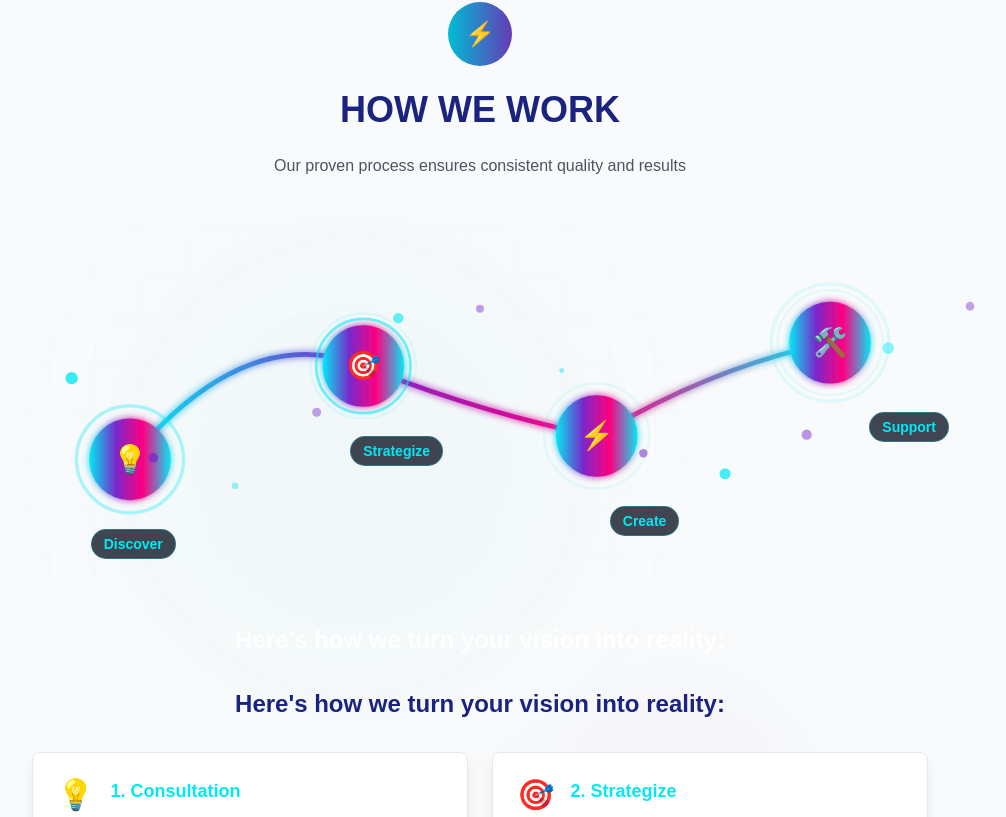
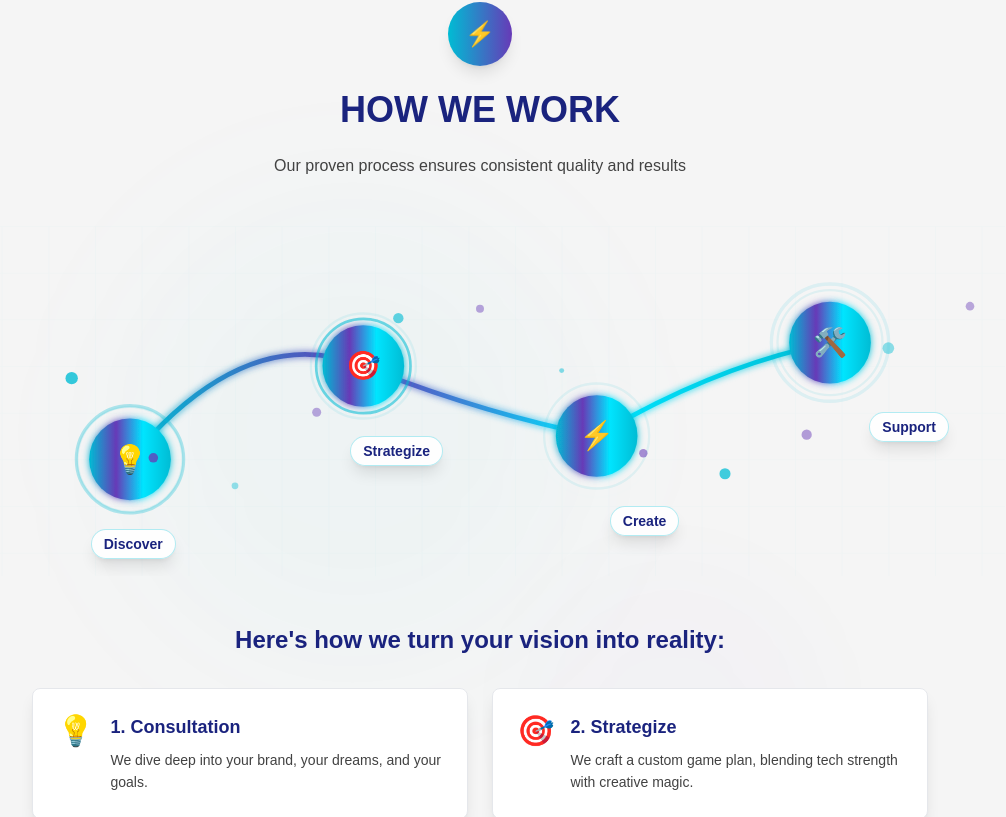
Before and after one commit to enquirybinder-cmd/pix2pixel, a React (Vite) app: page / in a window 1280 px wide. Shown: the part 3243-4060 px from the top of the page, without its empty margins (160-1166 px from the left). Built offline with nearby package versions, Linux system fonts and the light colour scheme.

Commit message:
Updated Process.tsx

```diff
--- a/src/components/Process.tsx
+++ b/src/components/Process.tsx
@@ -16,13 +16,13 @@ const ProcessGraphic: React.FC<{ inView: boolean }> = ({ inView }) => {
         {/* Background grid */}
         <defs>
           <pattern id="grid" width="40" height="40" patternUnits="userSpaceOnUse">
-            <path d="M 40 0 L 0 0 0 40" fill="none" stroke="rgba(3, 233, 244, 0.1)" strokeWidth="1"/>
+            <path d="M 40 0 L 0 0 0 40" fill="none" stroke="rgba(0, 188, 212, 0.1)" strokeWidth="1"/>
           </pattern>
           <linearGradient id="processGradient" x1="0%" y1="0%" x2="100%" y2="0%">
-            <stop offset="0%" stopColor="#03e9f4" />
-            <stop offset="33%" stopColor="#7928ca" />
-            <stop offset="66%" stopColor="#ff0080" />
-            <stop offset="100%" stopColor="#03e9f4" />
+            <stop offset="0%" stopColor="#00BCD4" />
+            <stop offset="33%" stopColor="#673AB7" />
+            <stop offset="66%" stopColor="#00E5FF" />
+            <stop offset="100%" stopColor="#00BCD4" />
           </linearGradient>
           <filter id="glow">
             <feGaussianBlur stdDeviation="3" result="coloredBlur"/>
@@ -53,7 +53,7 @@ const ProcessGraphic: React.FC<{ inView: boolean }> = ({ inView }) => {
           <motion.circle
             key={i}
             r="3"
-            fill="#03e9f4"
+            fill="#00BCD4"
             opacity="0.8"
             animate={inView ? {
               offsetDistance: ["0%", "100%"],
@@ -80,7 +80,7 @@ const ProcessGraphic: React.FC<{ inView: boolean }> = ({ inView }) => {
               cy={step.y}
               r="45"
               fill="none"
-              stroke="rgba(3, 233, 244, 0.3)"
+              stroke="rgba(0, 188, 212, 0.3)"
               strokeWidth="2"
               initial={{ scale: 0, opacity: 0 }}
               animate={inView ? {
@@ -113,7 +113,6 @@ const ProcessGraphic: React.FC<{ inView: boolean }> = ({ inView }) => {
                 type: "spring",
                 stiffness: 150
               }}
-              whileHover={{ scale: 1.1 }}
             />
 
             {/* Icon */}
@@ -141,7 +140,7 @@ const ProcessGraphic: React.FC<{ inView: boolean }> = ({ inView }) => {
               cy={step.y}
               r="35"
               fill="none"
-              stroke="#03e9f4"
+              stroke="#00BCD4"
               strokeWidth="2"
               opacity="0"
               animate={inView ? {
@@ -164,7 +163,7 @@ const ProcessGraphic: React.FC<{ inView: boolean }> = ({ inView }) => {
             cx={100 + i * 70}
             cy={150 + Math.sin(i) * 80}
             r={2 + Math.random() * 3}
-            fill={i % 2 === 0 ? "#03e9f4" : "#7928ca"}
+            fill={i % 2 === 0 ? "#00BCD4" : "#673AB7"}
             opacity="0.4"
             animate={{
               y: [0, -20, 0],
@@ -209,8 +208,8 @@ const ProcessGraphic: React.FC<{ inView: boolean }> = ({ inView }) => {
               stiffness: 100
             }}
           >
-            <div className="bg-[#111827]/80 backdrop-blur-sm px-3 py-1 rounded-full border border-[#03e9f4]/30">
-              <div className="text-sm font-semibold text-[#03e9f4]">{step.title}</div>
+            <div className="bg-white/90 backdrop-blur-sm px-3 py-1 rounded-full border border-[#00BCD4]/30 shadow-lg">
+              <div className="text-sm font-semibold text-[#1A237E]">{step.title}</div>
             </div>
           </motion.div>
         ))}
@@ -252,30 +251,8 @@ const Process: React.FC = () => {
     }
   ];
 
-  const pathVariants = {
-    hidden: { pathLength: 0 },
-    visible: {
-      pathLength: 1,
-      transition: { duration: 2, ease: "easeInOut" }
-    }
-  };
-
-  const dotVariants = {
-    hidden: { scale: 0, opacity: 0 },
-    visible: (i: number) => ({
-      scale: 1,
-      opacity: 1,
-      transition: {
-        delay: i * 0.2,
-        duration: 0.5,
-        type: "spring",
-        stiffness: 100
-      }
-    })
-  };
-
   return (
-    <section id="process" className="py-12 md:py-16 relative bg-gray-50 overflow-hidden">
+    <section id="process" className="py-12 md:py-16 relative bg-[#F5F5F5] overflow-hidden">
       {/* Background Pattern */}
       <div className="absolute inset-0 overflow-hidden">
         <motion.div
@@ -319,14 +296,14 @@ const Process: React.FC = () => {
             transition={{ duration: 1, delay: 0.2 }}
             className="inline-block mb-6"
           >
-            <div className="w-16 h-16 mx-auto bg-gradient-to-r from-[#00BCD4] to-[#673AB7] rounded-full flex items-center justify-center">
+            <div className="w-16 h-16 mx-auto bg-gradient-to-r from-[#00BCD4] to-[#673AB7] rounded-full flex items-center justify-center shadow-lg">
               <span className="text-2xl">⚡</span>
             </div>
           </motion.div>
           <h2 className="text-2xl md:text-3xl lg:text-4xl font-bold mb-4 md:mb-6">
             <span className="text-[#1A237E] font-bold">HOW WE WORK</span>
           </h2>
-          <p className="text-sm md:text-base text-gray-600 max-w-3xl mx-auto">
+          <p className="text-sm md:text-base text-[#424242] max-w-3xl mx-auto leading-relaxed">
             Our proven process ensures consistent quality and results
           </p>
         </motion.div>
@@ -343,9 +320,6 @@ const Process: React.FC = () => {
           transition={{ duration: 0.8, delay: 0.5 }}
           className="max-w-4xl mx-auto mb-12"
         >
-          <h3 className="text-xl md:text-2xl font-bold text-center mb-8 text-white">
-            Here's how we turn your vision into reality:
-          </h3>
           <h3 className="text-xl md:text-2xl font-bold text-center mb-8 text-[#1A237E]">
             Here's how we turn your vision into reality:
           </h3>
@@ -369,13 +343,10 @@ const Process: React.FC = () => {
                     {step.icon}
                   </motion.div>
                   <div>
-                    <h4 className="text-lg font-semibold mb-2 text-[#03e9f4] group-hover:text-[#60efff] transition-colors">
-                      {index + 1}. {step.title}
-                    </h4>
                     <h4 className="text-lg font-semibold mb-2 text-[#1A237E] group-hover:text-[#00BCD4] transition-colors">
                       {index + 1}. {step.title}
                     </h4>
-                    <p className="text-gray-600 text-sm leading-relaxed group-hover:text-gray-700 transition-colors">
+                    <p className="text-[#424242] text-sm leading-relaxed group-hover:text-[#1A237E] transition-colors">
                       {step.description}
                     </p>
                   </div>
@@ -430,61 +401,12 @@ const Process: React.FC = () => {
                   <h3 className="text-sm font-semibold mb-2 text-[#1A237E]">
                     {index + 1}. {step.title}
                   </h3>
-                  <p className="text-xs text-gray-600 leading-relaxed">{step.description}</p>
+                  <p className="text-xs text-[#424242] leading-relaxed">{step.description}</p>
                 </div>
               </motion.div>
             ))}
           </div>
         </div>
-
-      {/* * Our Story Section
-        <motion.div
-          initial={{ opacity: 0, y: 20 }}
-          animate={inView ? { opacity: 1, y: 0 } : { opacity: 0, y: 20 }}
-          transition={{ duration: 0.6, delay: 0.8 }}
-          className="text-center mt-12 md:mt-16"
-        >
-          <motion.div
-            initial={{ scale: 0 }}
-            animate={inView ? { scale: 1 } : { scale: 0 }}
-            transition={{ duration: 0.8, delay: 1 }}
-            className="inline-block mb-6"
-          >
-            <div className="w-12 h-12 mx-auto bg-gradient-to-r from-[#7928ca] to-[#ff0080] rounded-full flex items-center justify-center">
-              <span className="text-xl">📖</span>
-            </div>
-          </motion.div>
-          <h3 className="text-xl md:text-2xl lg:text-3xl font-bold mb-4 md:mb-6">
-            <span className="gradient-text">Our Story</span>
-          </h3>
-          <div className="max-w-4xl mx-auto mb-8">
-            <p className="text-lg md:text-xl font-semibold text-white mb-4">
-              Every brand has a story.
-            </p>
-            <p className="text-sm md:text-base text-gray-300 leading-relaxed mb-4">
-              Ours began with friendship, late nights, crazy ideas, a little courage, and a lot of coffee.
-            </p>
-            <p className="text-sm md:text-base text-gray-300 leading-relaxed mb-4">
-              We believed that creativity and technology could light up any business — if used the right way.
-            </p>
-            <p className="text-sm md:text-base text-gray-300 leading-relaxed mb-6">
-              Pix2Pixel became our way of saying to every brand out there: <br />
-              <span className="text-[#03e9f4] font-semibold">"You're not alone. Let's build your dream, pixel by pixel."</span>
-            </p>
-          </div>
-
-          <motion.button
-            onClick={() => document.getElementById('contact')?.scrollIntoView({ behavior: 'smooth' })}
-            className="gradient-btn text-white px-6 md:px-8 py-3 text-sm md:text-base font-medium"
-            whileHover={{
-              scale: 1.05,
-              boxShadow: "0 10px 25px rgba(255, 0, 128, 0.3)"
-            }}
-            whileTap={{ scale: 0.95 }}
-          >
-            Start Your Journey
-          </motion.button>
-        </motion.div> */}
       </div>
     </section>
   );
```
